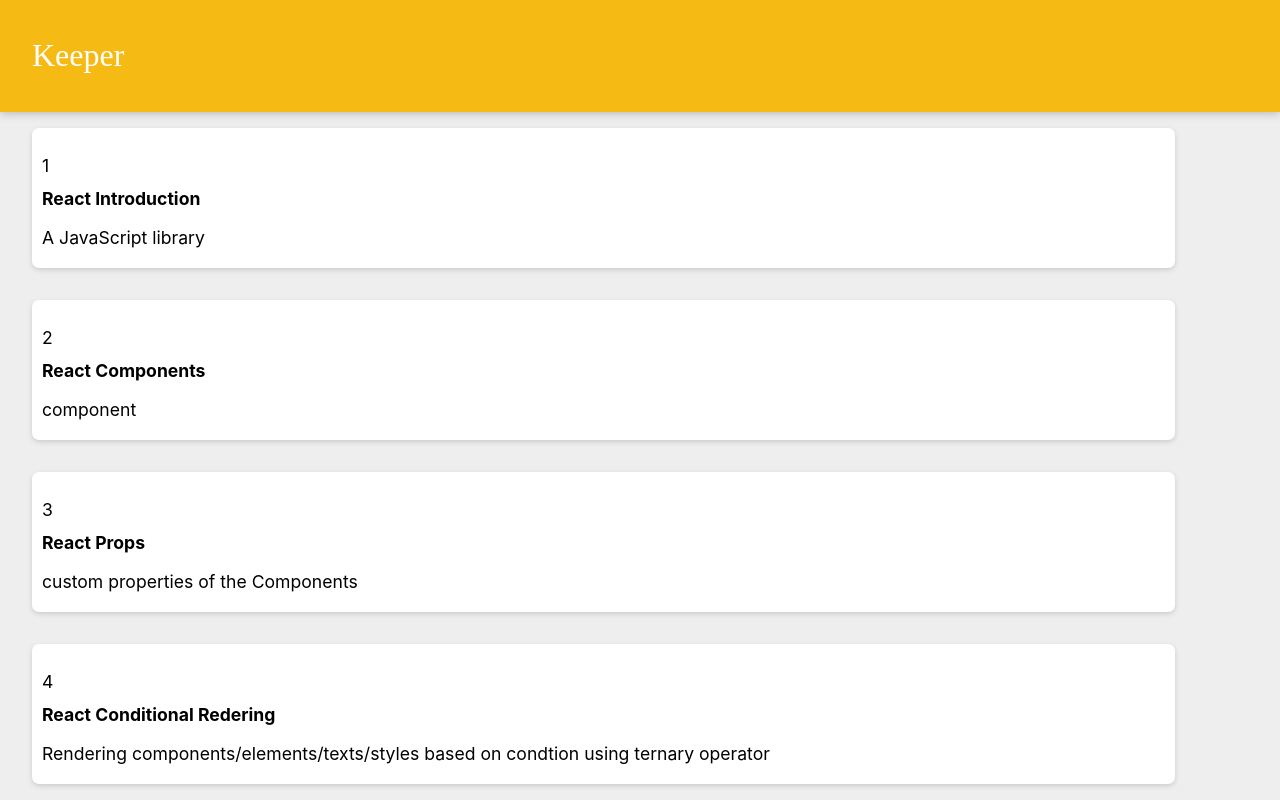
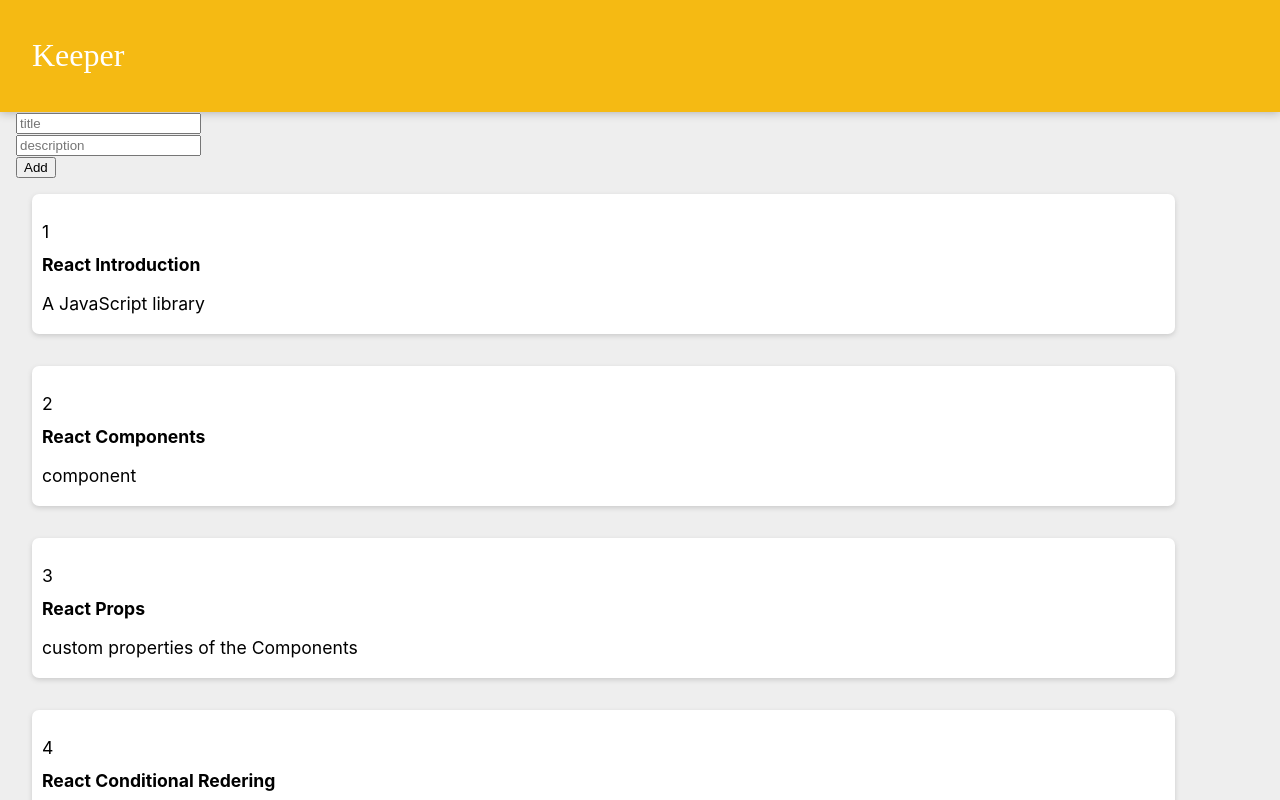
Before and after one commit to Sud-repo/react-practice-project, a React (Create React App) app: page / in a window 1280 px wide. Shown: the top 800 px of the page. Built offline with nearby package versions, Linux system fonts and the light colour scheme.

Commit message:
create note functionality

```diff
--- a/src/App.jsx
+++ b/src/App.jsx
@@ -3,11 +3,22 @@ import Footer from "./components/Footer";
 import Heading from "./components/Header";
 import Note from "./components/Note";
 import details from "./components/NoteDetails";
-
+import CreateNote from "./components/CreateNote";
 
 function App() {
 
     let [items, setItems] = useState(details);
+
+    function addItem(title, desc) {
+        let newItem = {
+            id : items.length+1,
+            title : title,
+            desc : desc
+        }
+        setItems(prevItems => {
+            return [...prevItems, newItem]
+        })
+    }
 
     function filterNote(id) {
         setItems(items.filter((detail) => {
@@ -19,6 +30,7 @@ function App() {
 
     return <div>
         <Heading></Heading>
+        <CreateNote onAdd={addItem} />
         <div className="note-container">
         {items.map(detail => {
             return <Note
--- /dev/null
+++ b/src/components/CreateNote.jsx
@@ -0,0 +1,28 @@
+import React, { useState } from "react";
+
+function CreateNote(props) {
+
+    let [note, setNote] = useState({
+        title : "",
+        desc : ""
+    });
+
+    function handleChange(event) {
+        let {name, value} = event.target;
+        setNote(prev => {
+            return {
+                ...prev,
+                [name] : value
+            }
+        })
+
+    }
+
+    return<div className="add-area">
+        <input className="text-box" onChange={handleChange} name="title" type="text" placeholder="title" value={note.title} /> <br />
+        <input className="text-box" onChange={handleChange} name="desc" type="text" placeholder="description" value={note.desc} /> <br />
+        <button className="add-button" onClick={() => props.onAdd(note.title, note.desc)}>Add</button>
+    </div>
+}
+
+export default CreateNote;
```
